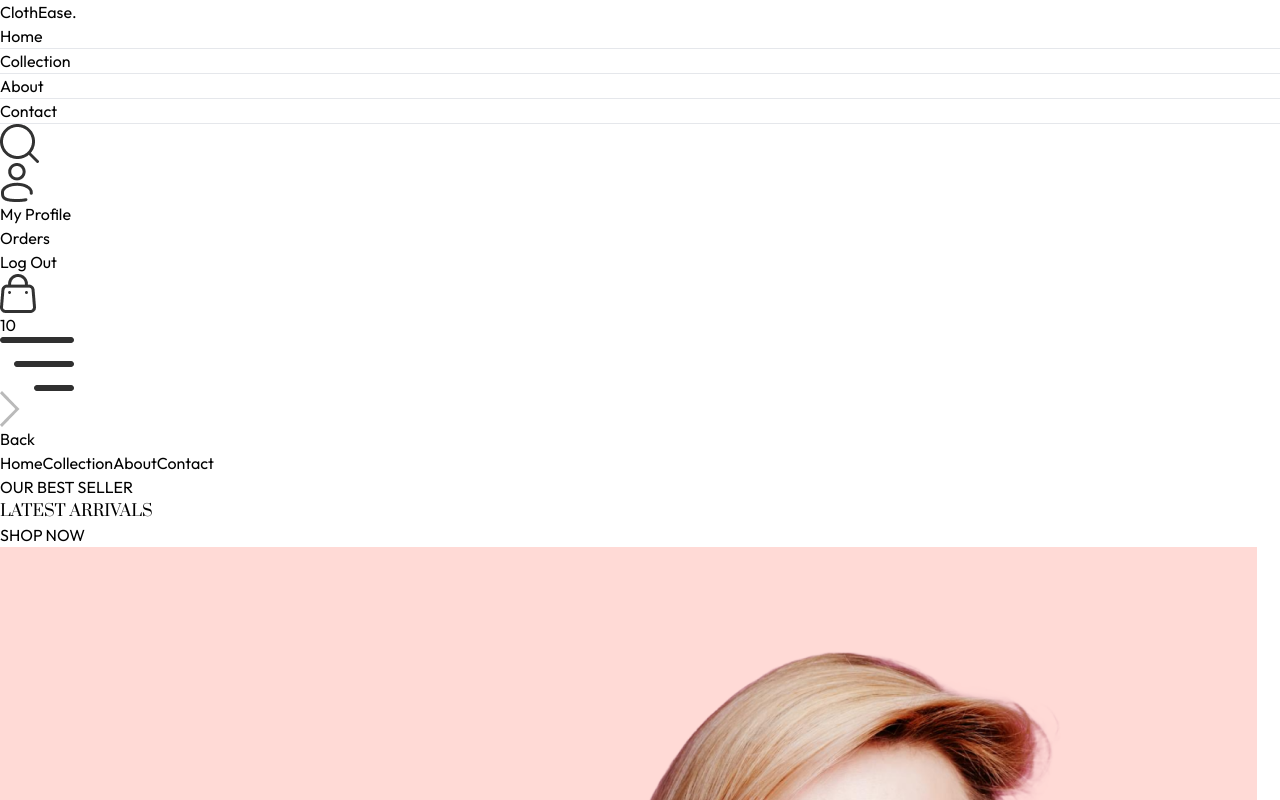
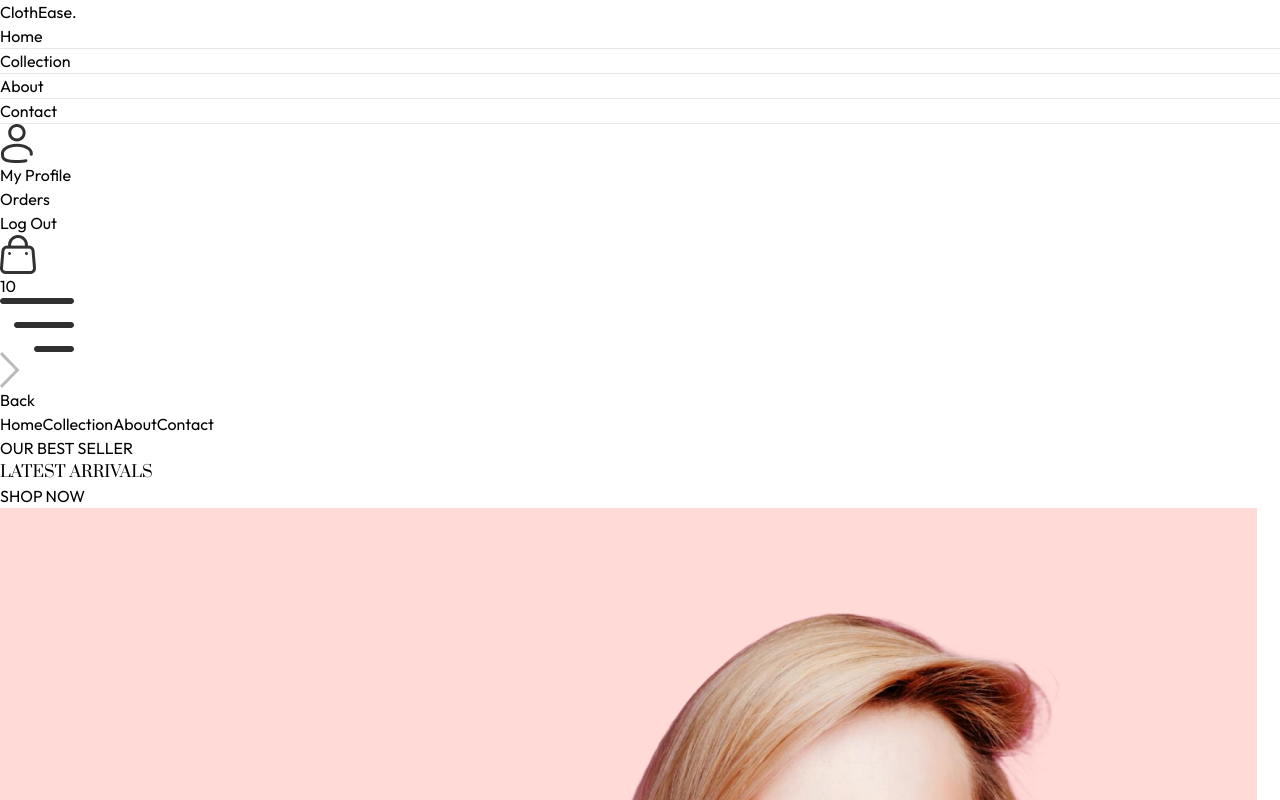
Before and after one commit to zzayd30/ClothEase-Front-End, a React (Vite) app: page / in a window 1280 px wide. Shown: the top 800 px of the page. Built offline with nearby package versions, Linux system fonts and the light colour scheme.

Commit message:
Fixed Navbar

```diff
--- a/src/components/Navbar.jsx
+++ b/src/components/Navbar.jsx
@@ -1,12 +1,13 @@
 import React from 'react'
 import { assets } from "../assets/assets"
 import { useState, useContext } from 'react'
-import { Link, NavLink } from 'react-router-dom'
+import { Link, NavLink, useLocation } from 'react-router-dom'
 import { ShopContext } from '../context/ShopContext'
 
 const Navbar = () => {
     const [Visible, setVisible] = useState(false)
     const { ShowSearch, setShowSearch } = useContext(ShopContext)
+    const location = useLocation();
     return (
         <div className='flex items-center justify-between font-medium py-5'>
             <Link to="/"><span className='text-3xl'>ClothEase</span><span className='text-3xl text-gray-700'>.</span></Link>
@@ -29,7 +30,7 @@ const Navbar = () => {
                 </NavLink>
             </ul>
             <div className='flex items-center gap-6'>
-                <img onClick={(e)=>{setShowSearch(!ShowSearch)}} src={assets.search_icon} alt="Search Icon" className='cursor-pointer w-5' />
+                {location.pathname==="/Collection" ? <img onClick={(e)=>{setShowSearch(!ShowSearch)}} src={assets.search_icon} alt="Search Icon" className='cursor-pointer w-5' /> : null}
                 <div className='group relative'>
                     <img src={assets.profile_icon} alt="Profile Icon" className='cursor-pointer w-5' />
                     <div className='group-hover:block hidden absolute pt-4 dropdown-menu right-0'>
```
